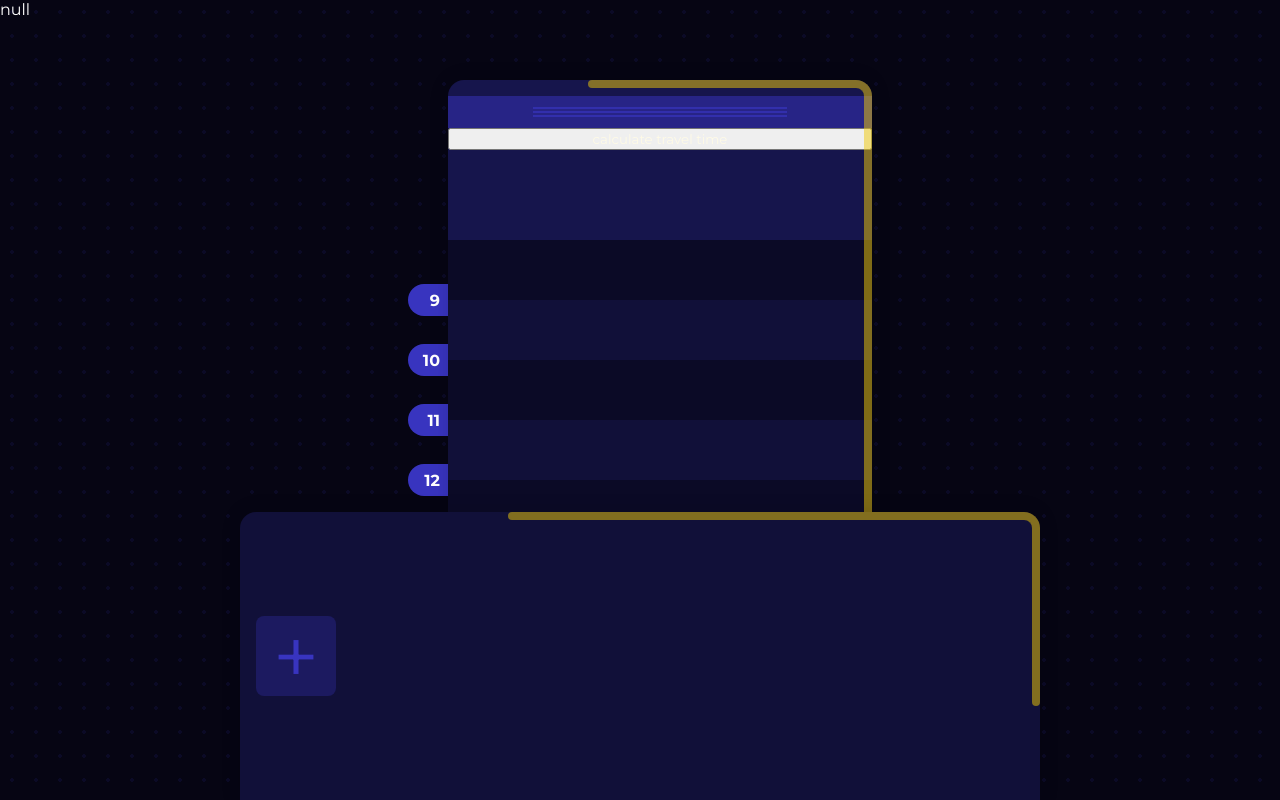
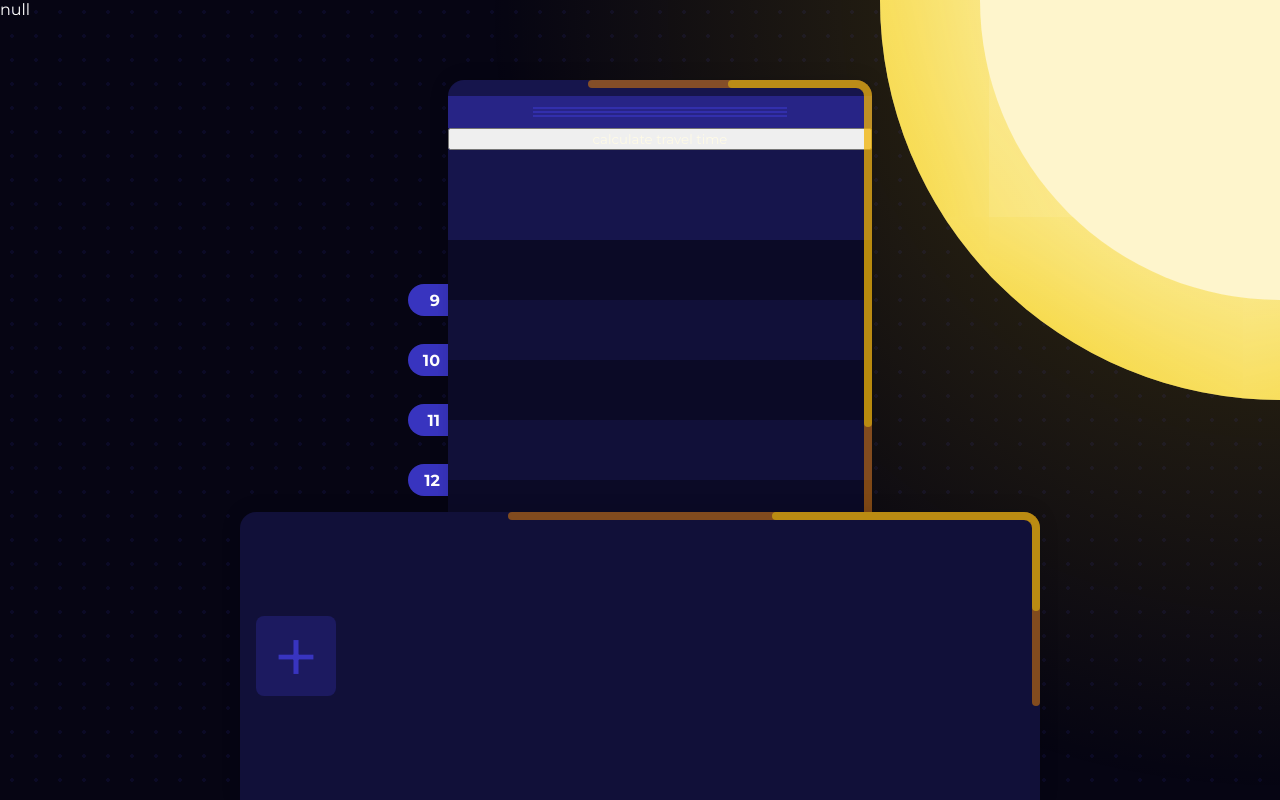
Before and after one commit to EnderPicture/tripper, a SvelteKit app: page / in a window 1280 px wide. Shown: the top 800 px of the page. Built offline with nearby package versions, Linux system fonts and the light colour scheme.

Commit message:
feat: added more art stuff

```diff
--- a/src/lib/components/expanded-event.svelte
+++ b/src/lib/components/expanded-event.svelte
@@ -24,6 +24,7 @@
 		height: 100%;
 		background-color: #000;
 		opacity: 0.5;
+		z-index: 99;
 	}
 	.event {
 		position: fixed;
@@ -39,5 +40,6 @@
 		display: flex;
 		flex-direction: column;
 		gap: 0.5rem;
+		z-index: 100;
 	}
 </style>
--- a/src/lib/components/rim-light.svelte
+++ b/src/lib/components/rim-light.svelte
@@ -1,14 +1,15 @@
-<div class="rimlight" />
+<div class="rimlight far" />
+<div class="rimlight close" />
 
 <style lang="scss">
 	.rimlight {
 		$border-thickness: 0.5rem;
 		$border-radius: 1rem;
-		$border-color: $color5;
+		--border-color: #{$color4};
 		height: 66%;
 		width: 66%;
-		border-top: solid $border-thickness $border-color;
-		border-right: solid $border-thickness $border-color;
+		border-top: solid $border-thickness var(--border-color);
+		border-right: solid $border-thickness var(--border-color);
 		position: absolute;
 		top: 0;
 		right: 0;
@@ -25,7 +26,7 @@
 			width: $border-thickness;
 			transform: translate(-50%, -100%);
 			border-radius: 100%;
-			background-color: $border-color;
+			background-color: var(--border-color);
 		}
 		&::after {
 			content: '';
@@ -36,7 +37,12 @@
 			width: $border-thickness;
 			transform: translate(100%, 50%);
 			border-radius: 100%;
-			background-color: $border-color;
+			background-color: var(--border-color);
 		}
 	}
+  .close {
+    --border-color: #{$color5};
+    height: 33%;
+		width: 33%;
+  }
 </style>
--- a/src/routes/+page.svelte
+++ b/src/routes/+page.svelte
@@ -22,6 +22,7 @@
 	<div class="debug">
 		{$draggedEvent}
 	</div>
+	<div class="sun" />
 </main>
 
 <style lang="scss">
@@ -38,4 +39,34 @@
 	main {
 		padding-bottom: 15rem;
 	}
+	.sun {
+		position: fixed;
+		right: 0;
+		top: 0;
+		height: 800px;
+		width: 800px;
+		transform: translate(50%, -50%);
+		border-radius: 50%;
+		background-color: $color5_l7;
+		z-index: -1;
+		box-shadow: inset 0 0 200px $color5;
+		&::after {
+			content: '';
+			pointer-events: none;
+			position: absolute;
+			inset: 100px;
+			border-radius: 50%;
+			background-color: $color5_l8;
+			z-index: 1;
+		}
+		&::before {
+			content: '';
+			pointer-events: none;
+			position: absolute;
+			inset: -50%;
+			border-radius: 50%;
+			background-image: radial-gradient(rgba($color5, .2) 10%, rgba($color4, 0) 70%);
+			z-index: -1;
+		}
+	}
 </style>
```
